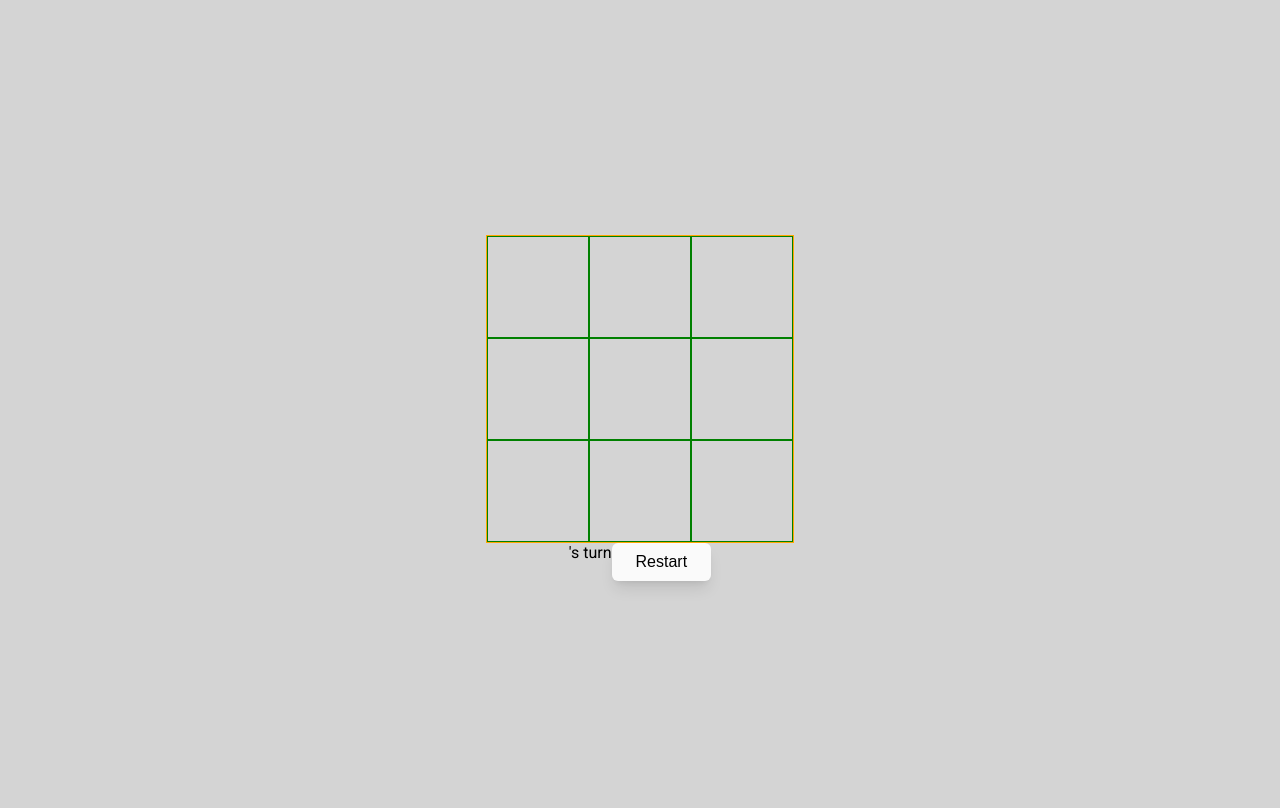
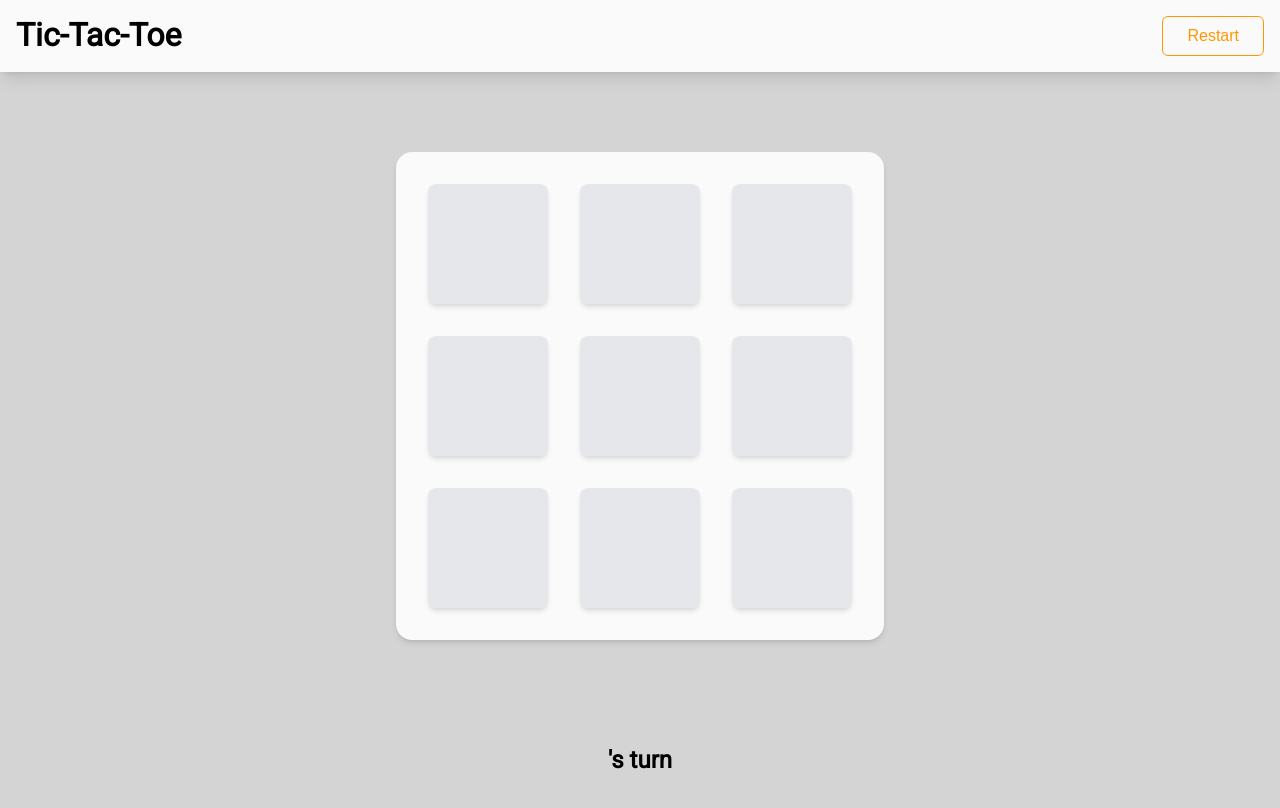
Before and after one commit to jnssvdl/tic-tac-toe, a plain HTML site: page index.html in a window 1280 px wide. Both pictures are taken after a click on the button "Start". Drawn offline with Linux system fonts and the light colour scheme.

Commit message:
Added ui for gameboard

```diff
--- a/index.html
+++ b/index.html
@@ -8,9 +8,13 @@
     <script src="main.js" defer></script>
 </head>
 <body>
+    <div class="header">
+        <h1>Tic-Tac-Toe</h1>
+        <button id="start">Start</button>
+        <button id="restart" hidden>Restart</button>
+    </div>
 
     <div class="top-container">
-        <div class="player-input">
         <div class="input">
             <label for="player-x">Player X</label>
             <input type="text" id="player-x" placeholder="Name">
@@ -19,8 +23,6 @@
             <label for="player-o">Player O</label>
             <input type="text" id="player-o" placeholder="Name">
         </div>
-        </div>
-        <button id="start">Start</button>
     </div>
 
     <div class="gameboard">
@@ -36,8 +38,7 @@
     </div>
 
     <div class="bot-container">
-        <div id="caster"></div>
-        <button id="restart">Restart</button>
+        <h2 id="caster"></h2>
     </div>
 </body>
 </html>
--- a/main.js
+++ b/main.js
@@ -43,6 +43,8 @@ const displayController = (() => {
         playerXName = playerX.value;
         playerOName = playerO.value;
         gameController.setPlayersName(playerXName, playerOName);
+        start.setAttribute('hidden', true);
+        restart.removeAttribute('hidden');
         topContainer.style.display = 'none';
         gameboard.style.display = 'grid';
         botContainer.style.display = 'flex';
--- a/style.css
+++ b/style.css
@@ -1,26 +1,42 @@
 @import url('https://fonts.googleapis.com/css2?family=Roboto&display=swap');
+
+* {
+    padding: 0;
+    margin: 0;
+    box-sizing: border-box;
+}
 
 body {
     height: 100vh;
     display: flex;
-    justify-content: center;
+    justify-content: space-between;
     align-items: center;
     flex-direction: column;
     font-family: 'Roboto', sans-serif;
     background-color: #d4d4d4;
 }
 
+.header {
+    background-color: #fafafa;
+    width: 100%;
+    box-shadow: 0 10px 15px -3px rgb(0 0 0 / 0.1), 0 4px 6px -4px rgb(0 0 0 / 0.1);
+    padding: 1rem;
+    display: flex;
+    justify-content: space-between;
+}
+
 .top-container {
     display: flex;
-    flex-direction: column;
-    gap: 6rem;
+    /* gap: 6rem; */
+    /* border: 1px solid black; */
+    width: 100%;
+    min-height: 35%;
+    justify-content: space-evenly;
 }
-
-.player-input {
-    display: flex;
-    gap: 6rem;
-}
-
+/*
+.top-container {
+    display: none;
+} */
 
 .input {
     border-radius: 0.75rem;
@@ -28,7 +44,7 @@ body {
     padding: 2rem;
     display: flex;
     flex-direction: column;
-    justify-content: center;
+    justify-content: space-around;
     align-items: center;
     /* border: 1px solid black; */
     gap: 2rem;
@@ -46,39 +62,74 @@ body {
     line-height: 1.5;
     width: 100%;
     outline: none;
+    transition: all 0.5s ease;
+}
+
+.input > input:focus {
+    border-color: #525252;
+    /* box-shadow: 0 0 8px rgba(0, 123, 255, 0.3); */
+    outline: none;
 }
 
 #start, #restart {
-    background-color: #fafafa;
+    background-color: transparent;
+    border: 1px solid #ff9800;
+    color: #ff9800;
     border-radius: 0.375rem;
     align-self: center;
-    border: none;
     padding: 10px 24px;
     font-size: 16px;
     cursor: pointer;
-    box-shadow: 0 10px 15px -3px rgb(0 0 0 / 0.1), 0 4px 6px -4px rgb(0 0 0 / 0.1);
+    transition: all 0.5s ease;
 }
 
 #start:hover, #restart:hover {
-    background-color: #a3a3a3;
+    background-color: #ff9800;
     color: white;
 }
 
 .gameboard {
-    border: 1px solid orange;
+    /* border: 1px solid orange; */
+    box-shadow: 0 4px 6px -1px rgb(0 0 0 / 0.1), 0 2px 4px -2px rgb(0 0 0 / 0.1);
+    border-radius: 1rem;
     display: none;
     grid-template-columns: 1fr 1fr 1fr;
+    padding: 2rem;
+    gap: 2rem;
+    background-color: #fafafa;
 }
 
+/* .gameboard {
+    display: grid;
+} */
+
 .cell {
-    border: 1px solid green;
-    width: 100px;
-    height: 100px;
+    /* border: 1px solid green; */
+    border-radius: 0.5rem;
+    background-color: #e5e7eb;
+    width: 120px;
+    height: 120px;
     display: flex;
     justify-content: center;
     align-items: center;
+    cursor: pointer;
+    transition: all 0.5s ease-in-out;
+    box-shadow: 0 4px 6px -1px rgb(0 0 0 / 0.1), 0 2px 4px -2px rgb(0 0 0 / 0.1);
+}
+
+.cell:hover {
+    background-color: #9ca3af;
 }
 
 .bot-container {
+    /* border: 1px solid black; */
     display: none;
+    padding: 1rem;
+    height: 10%;
+    overflow: hidden;
 }
+
+.bot-container {
+    display: flex;
+    align-items: center;
+}
```
Lines whose indentation alone changed are shown as unchanged.
